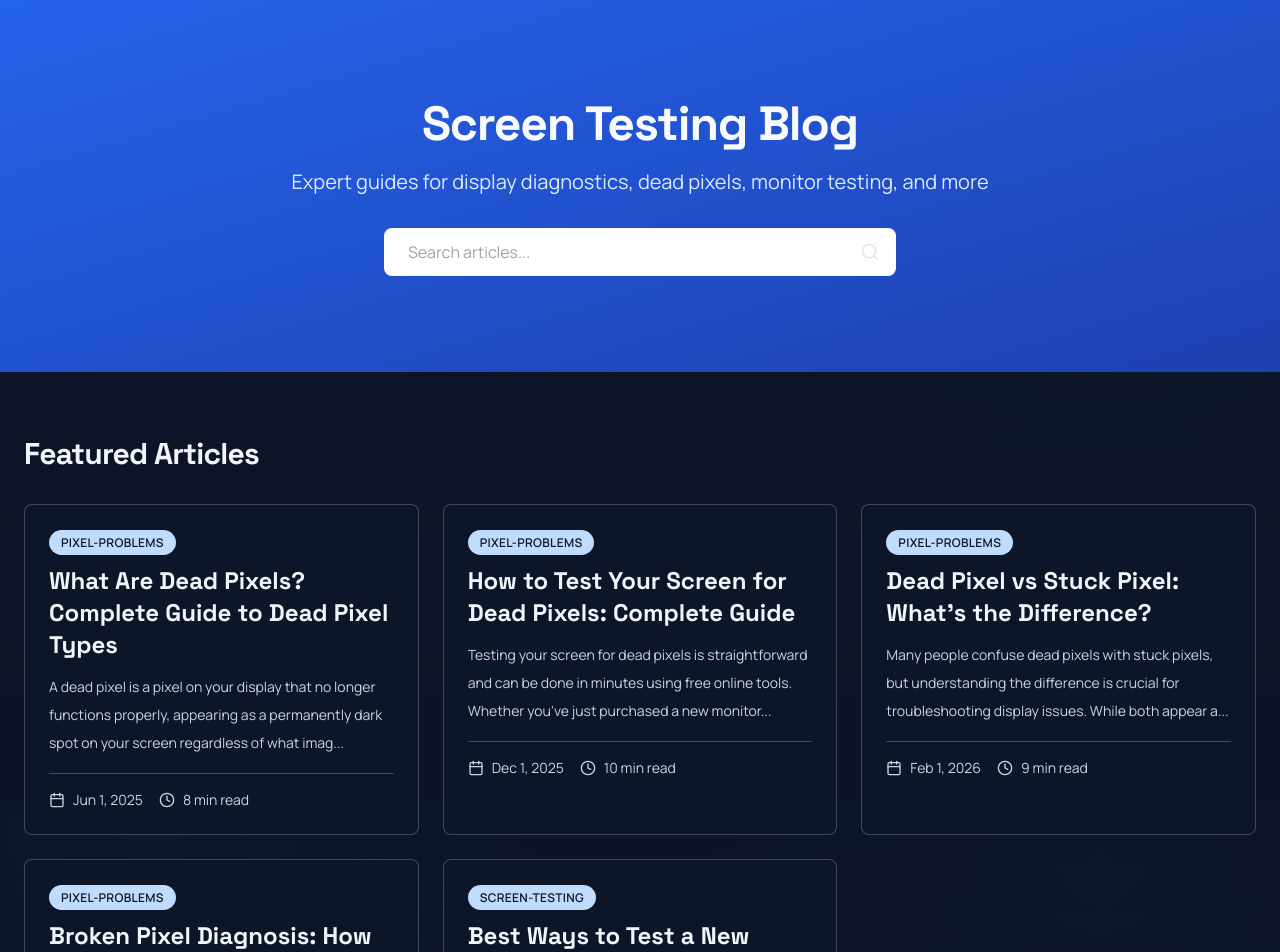
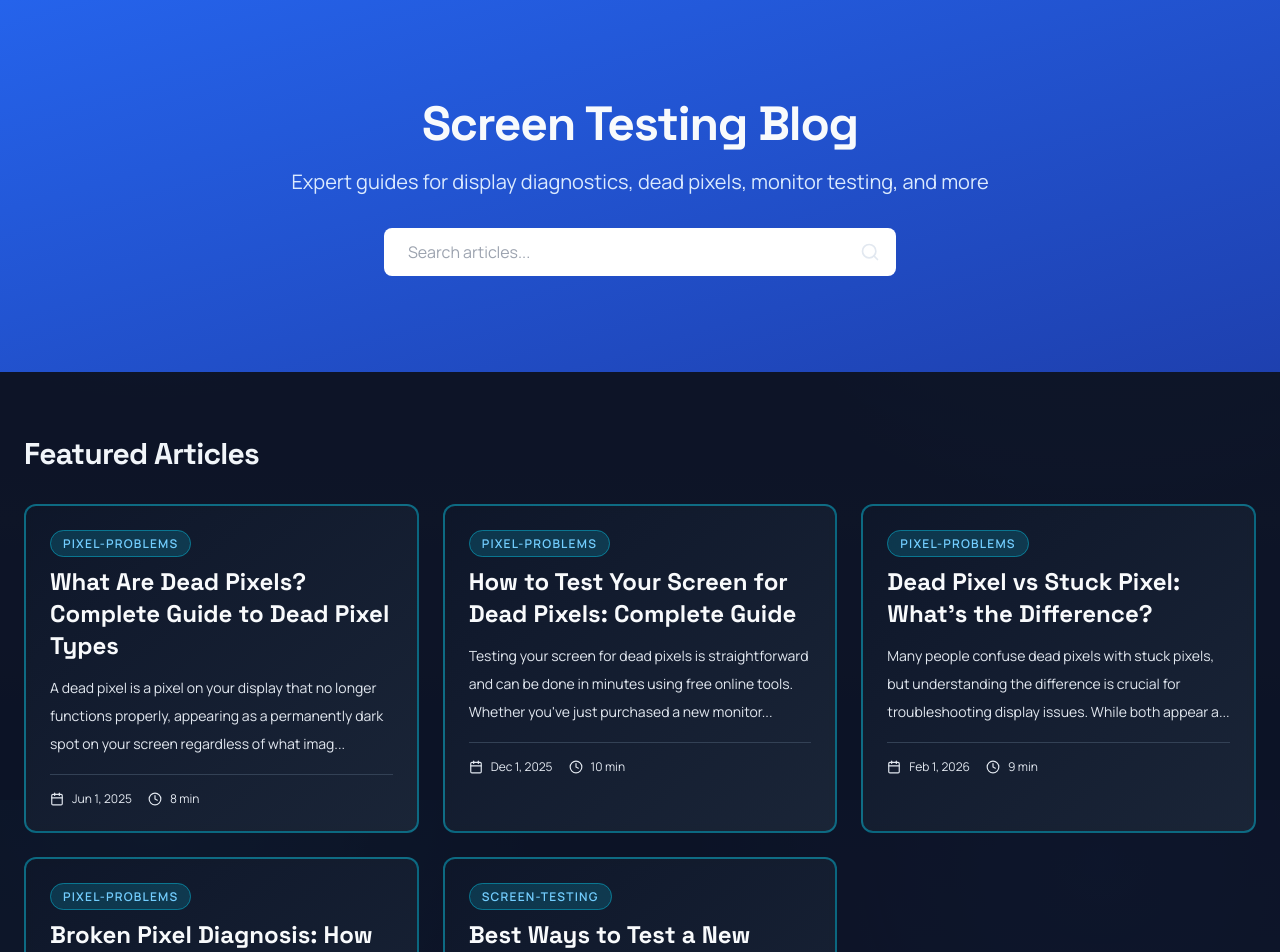
Before and after one commit to sjottens/Whitescreen, a Next.js app: page /blog in a window 1280 px wide. Shown: the top 952 px of the page. Built offline with nearby package versions, Linux system fonts and the light colour scheme.

Commit message:
style: update blog card design with dark gradient theme
- Dark background with slate gradient
- Cyan accent borders and badges
- Light text colors for better contrast
- Enhanced hover effects with elevation and color transitions
- Larger featured cards with stronger borders

```diff
--- a/components/blog/blog-article-card.tsx
+++ b/components/blog/blog-article-card.tsx
@@ -38,21 +38,19 @@ export function BlogArticleCard({
   return (
     <Link
       href={`${baseUrl}/${slug}`}
-      className="group block h-full no-underline text-inherit hover:no-underline focus-visible:outline-2 focus-visible:outline-cyan-400 focus-visible:outline-offset-2 rounded-lg"
+      className="group block h-full no-underline text-inherit hover:no-underline focus-visible:outline-2 focus-visible:outline-cyan-400 focus-visible:outline-offset-2 rounded-xl"
     >
       <div
-        className={`h-full p-6 border rounded-lg hover:shadow-lg transition-all duration-300 cursor-pointer ${
-          featured ? 'md:col-span-2 bg-blue-50 border-blue-200' : 'bg-white'
+        className={`h-full p-6 rounded-xl transition-all duration-300 cursor-pointer backdrop-blur-sm hover:shadow-2xl hover:-translate-y-1 ${
+          featured
+            ? 'md:col-span-2 bg-gradient-to-br from-slate-900/80 to-slate-800/80 border-2 border-cyan-500/50 hover:border-cyan-400'
+            : 'bg-gradient-to-br from-slate-900/60 to-slate-800/60 border border-cyan-500/30 hover:border-cyan-400/70'
         }`}
       >
         {/* Category Badge */}
         <div className="inline-block mb-3">
           <span
-            className={`text-xs font-semibold uppercase tracking-wide px-3 py-1 rounded-full ${
-              featured
-                ? 'bg-[rgb(191_219_254)] text-[rgb(15_23_42)]'
-                : 'bg-[rgb(203_213_225)] text-[rgb(15_23_42)]'
-            }`}
+            className={`text-xs font-semibold uppercase tracking-widest px-3 py-1 rounded-full bg-cyan-500/20 text-cyan-300 border border-cyan-500/50`}
           >
             {category}
           </span>
@@ -62,25 +60,25 @@ export function BlogArticleCard({
         <h3
           className={`${
             featured ? 'text-2xl' : 'text-lg'
-          } font-bold mb-3 text-slate-900 group-hover:text-cyan-300 transition-colors line-clamp-3`}
+          } font-bold mb-3 text-white group-hover:text-cyan-300 transition-colors line-clamp-3`}
         >
           {title}
         </h3>
 
         {/* Excerpt */}
-        <p className="text-slate-600 mb-4 line-clamp-3 text-sm leading-7">
+        <p className="text-slate-300 mb-4 line-clamp-3 text-sm leading-7">
           {excerpt}
         </p>
 
         {/* Metadata */}
-        <div className="flex flex-wrap gap-4 text-sm text-gray-500 pt-4 border-t">
+        <div className="flex flex-wrap gap-4 text-xs text-slate-400 pt-4 border-t border-slate-700">
           <div className="flex items-center gap-2">
-            <Calendar size={16} />
+            <Calendar size={14} />
             <time>{formatDate(publishedAt)}</time>
           </div>
           <div className="flex items-center gap-2">
-            <Clock size={16} />
-            <span>{readingTimeMinutes} min read</span>
+            <Clock size={14} />
+            <span>{readingTimeMinutes} min</span>
           </div>
         </div>
       </div>
```
